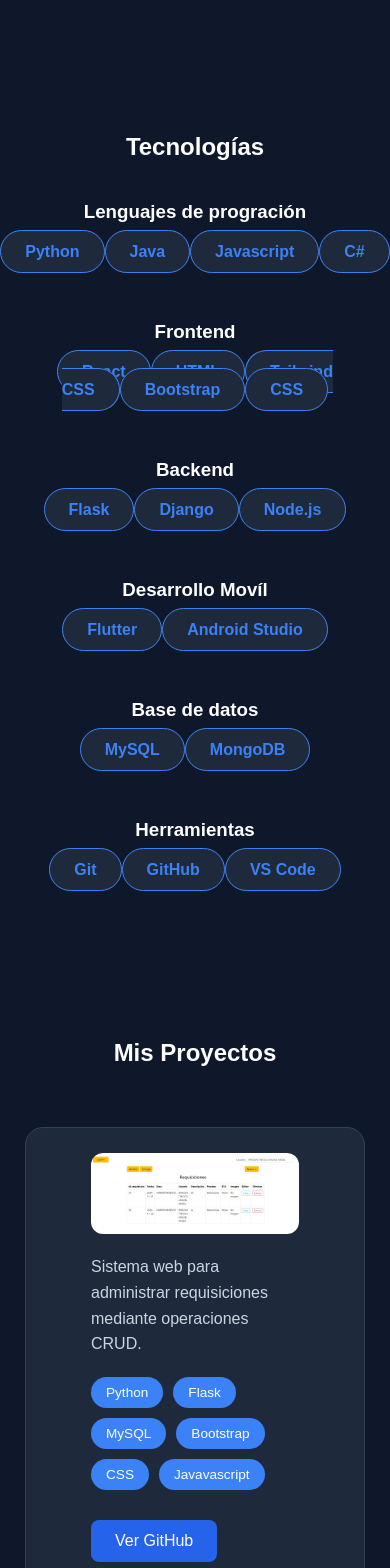
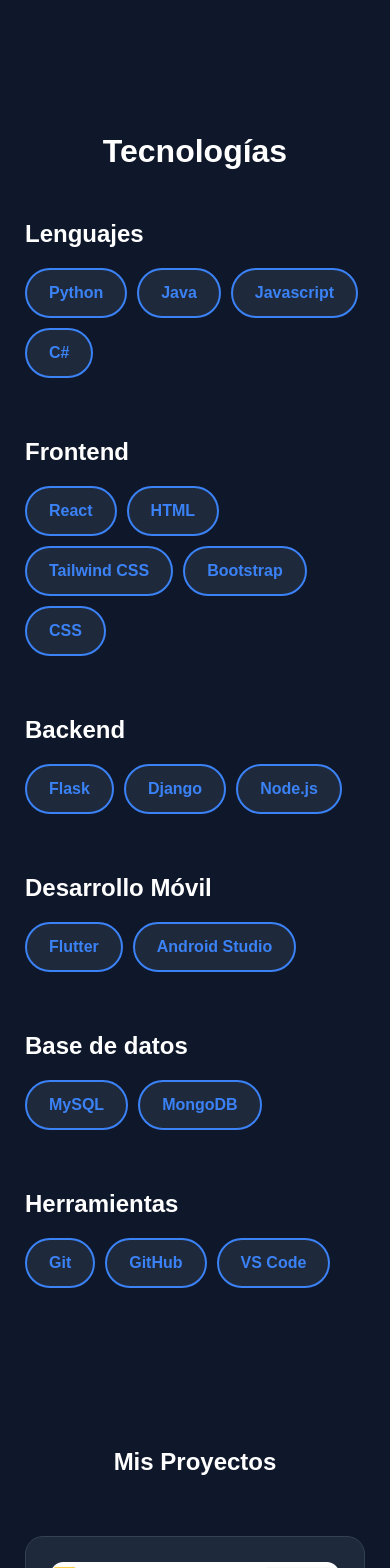
Before and after one commit to JesusCanales02/Portafolio, a React (Vite) app: page / in a window 390 px wide. Shown: the part 1640-3208 px from the top of the page. Built offline with nearby package versions, Linux system fonts and the light colour scheme.

Commit message:
Sepacion de tecnologias y de las tarjetas

```diff
--- a/src/componentes/ProjectCard/ProjectCard.css
+++ b/src/componentes/ProjectCard/ProjectCard.css
@@ -1,121 +1,99 @@
-.project-card{
+.project-card {
+    background: #1e293b;
+    border-radius: 18px;
+    padding: 30px 65px;
+    transition: 0.3s;
+    border: 1px solid #334155;
 
-    background:#1e293b;
-
-    border-radius:18px;
-
-    padding:25px 65px;
-
-    transition:.3s;
-
-    border:1px solid #334155;
-
+    /* Separación entre proyectos */
+    margin-bottom: 35px;
 }
 
-.project-image{
-    display: block;
-    margin: 0 auto 20px;
+.project-card:hover {
+    transform: translateY(-10px);
+    box-shadow: 0 20px 35px rgba(59, 130, 246, 0.25);
 }
 
-.project-card:hover{
 
-    transform:translateY(-10px);
+.project-image {
+    height: 180px;
+    border-radius: 12px;
+    background: #0f172a;
 
-    box-shadow:0 20px 35px rgba(59,130,246,.25);
+    display: flex;
+    justify-content: center;
+    align-items: center;
 
+    color: #64748b;
+
+    margin: 0 auto 25px;
+
+    object-fit: cover;
 }
 
-.project-image{
-
-    height:180px;
-
-    border-radius:12px;
-
-    background:#0f172a;
-
-    display:flex;
-
-    justify-content:center;
-
-    align-items:center;
-
-    color:#64748b;
-
-    margin-bottom:20px;
-
+.project-card h3 {
+    color: white;
+    margin-bottom: 10px;
 }
 
-.project-card h3{
-
-    color:white;
-
+.project-card p {
+    color: #cbd5e1;
+    line-height: 1.6;
 }
 
-.project-card p{
 
-    color:#cbd5e1;
+.tech-container {
+    display: flex;
+    flex-wrap: wrap;
 
-    line-height:1.6;
+    gap: 12px;
 
+    margin: 25px 0;
 }
 
-.tech-container{
+.tech {
+    background: #3b82f6;
+    color: white;
 
-    display:flex;
+    padding: 8px 15px;
 
-    flex-wrap:wrap;
+    border-radius: 30px;
 
-    gap:10px;
-
-    margin:20px 0;
-
+    font-size: 0.85rem;
 }
 
-.tech{
 
-    background:#3b82f6;
 
-    color:white;
+.github-btn {
+    display: inline-block;
 
-    padding:8px 15px;
+    margin-top: 10px;
 
-    border-radius:30px;
+    text-decoration: none;
 
-    font-size:.85rem;
+    background: #2563eb;
+    color: white;
 
+    padding: 12px 24px;
+
+    border-radius: 8px;
+
+    transition: 0.3s;
 }
 
-.github-btn{
-
-    display:inline-block;
-
-    margin-top:10px;
-
-    text-decoration:none;
-
-    background:#2563eb;
-
-    color:white;
-
-    padding:12px 24px;
-
-    border-radius:8px;
-
-    transition:.3s;
-
+.github-btn:hover {
+    background: #1d4ed8;
 }
 
-.github-btn:hover{
-
-    background:#1d4ed8;
-
-}
 
 @media (max-width: 768px) {
 
     .project-card {
         width: 100%;
         box-sizing: border-box;
+
+        padding: 25px;
+        margin-bottom: 25px;
     }
 
     .project-image {
@@ -123,4 +101,12 @@
         height: auto;
     }
 
+    .tech-container {
+        gap: 8px;
+    }
+
+    .tech {
+        padding: 7px 12px;
+        font-size: 0.8rem;
+    }
 }
--- a/src/componentes/Skills/Skills.css
+++ b/src/componentes/Skills/Skills.css
@@ -1,47 +1,93 @@
-.skills{
-
-    padding:100px 80px;
-
-    text-align:center;
-
+.skills {
+    min-height: 100vh;
+    padding: 100px 80px;
 }
 
-.skills-container{
-
-    margin-top:40px;
-
-    display:flex;
-
-    justify-content:center;
-
-    flex-wrap:wrap;
-
-    gap:20px;
-
+.skills h2 {
+    text-align: center;
+    color: white;
+    font-size: 2.5rem;
+    margin-bottom: 70px;
 }
 
-.skill{
-
-    padding:12px 24px;
-
-    background:#1e293b;
-
-    color:#3b82f6;
-
-    border:1px solid #3b82f6;
-
-    border-radius:50px;
-
-    font-weight:600;
-
-    transition:.3s;
-
+.skills-list {
+    max-width: 1100px;
+    margin: 0 auto;
+    display: flex;
+    flex-direction: column;
+    gap: 85px;
 }
 
-.skill:hover{
+.skill-category {
+    display: grid;
+    grid-template-columns: 260px 1fr;
+    align-items: center;
+    gap: 35px;
+}
 
-    background:#3b82f6;
+.skill-category h3 {
+    color: white;
+    font-size: 1.7rem;
+    margin: 0;
+}
 
-    color:white;
+.skills-items {
+    display: flex;
+    flex-wrap: wrap;
+    gap: 8px;
+}
 
+.skill {
+    padding: 18px 30px;
+    background: #1e293b;
+    color: #3b82f6;
+    border: 2px solid #3b82f6;
+    border-radius: 40px;
+    font-size: 1.2rem;
+    font-weight: 600;
+    transition: 0.3s;
 }
+
+.skill:hover {
+    background: #3b82f6;
+    color: white;
+    transform: translateY(-4px);
+    box-shadow: 0 8px 20px rgba(59, 130, 246, 0.3);
+}
+
+
+
+
+@media (max-width: 768px) {
+
+    .skills {
+        padding: 80px 25px;
+    }
+
+    .skills h2 {
+        font-size: 2rem;
+        margin-bottom: 50px;
+    }
+
+    .skills-list {
+        gap: 60px;
+    }
+
+    .skill-category {
+        display: block;
+    }
+
+    .skill-category h3 {
+        font-size: 1.5rem;
+        margin-bottom: 20px;
+    }
+
+    .skills-items {
+        gap: 10px;
+    }
+
+    .skill {
+        padding: 14px 22px;
+        font-size: 1rem;
+    }
+}
--- a/src/componentes/Skills/Skills.jsx
+++ b/src/componentes/Skills/Skills.jsx
@@ -3,21 +3,21 @@
 function Skills() {
 
     const skills = {
-        frontend : [
+        frontend: [
             "React",
             "HTML",
             "Tailwind CSS",
             "Bootstrap",
-        "CSS",
+            "CSS"
         ],
 
-        backend : [
+        backend: [
             "Flask",
             "Django",
             "Node.js"
         ],
 
-        DataBase : [
+        DataBase: [
             "MySQL",
             "MongoDB"
         ],
@@ -27,39 +27,45 @@
             "Android Studio"
         ],
 
-        Herramientas : [
+        Herramientas: [
             "Git",
             "GitHub",
             "VS Code"
         ],
 
-        Lenguajes:[
+        Lenguajes: [
             "Python",
             "Java",
             "Javascript",
             "C#"
         ]
-}
+    };
 
     return (
-
         <section className="skills">
 
             <h2>Tecnologías</h2>
 
-            <div className="skills-container">
-                <h3>Lenguajes de progración</h3>
-                <div className="Skills-lenguaje">
-                    {skills.Lenguajes.map((skill)=>(
+            <div className="skills-list">
+
+                {/* Lenguajes */}
+                <div className="skill-category">
+                    <h3>Lenguajes</h3>
+
+                    <div className="skills-items">
+                        {skills.Lenguajes.map((skill) => (
                             <span key={skill} className="skill">
                                 {skill}
                             </span>
                         ))}
                     </div>
+                </div>
 
-                <div className="skills-container">
+                {/* Frontend */}
+                <div className="skill-category">
                     <h3>Frontend</h3>
-                    <div className="Skills-lenguaje">
+
+                    <div className="skills-items">
                         {skills.frontend.map((skill) => (
                             <span key={skill} className="skill">
                                 {skill}
@@ -68,9 +74,11 @@
                     </div>
                 </div>
 
-                <div className="skills-container">
+                {/* Backend */}
+                <div className="skill-category">
                     <h3>Backend</h3>
-                    <div className="Skills-lenguaje">
+
+                    <div className="skills-items">
                         {skills.backend.map((skill) => (
                             <span key={skill} className="skill">
                                 {skill}
@@ -79,9 +87,11 @@
                     </div>
                 </div>
 
-                <div className="skills-container">
-                    <h3>Desarrollo Movíl</h3>
-                    <div className="Skills-lenguaje">
+                {/* Desarrollo móvil */}
+                <div className="skill-category">
+                    <h3>Desarrollo Móvil</h3>
+
+                    <div className="skills-items">
                         {skills.Mobile.map((skill) => (
                             <span key={skill} className="skill">
                                 {skill}
@@ -90,22 +100,26 @@
                     </div>
                 </div>
 
-                <div className="skills-container">
+                {/* Base de datos */}
+                <div className="skill-category">
                     <h3>Base de datos</h3>
-                    <div className="Skills-lenguaje">
+
+                    <div className="skills-items">
                         {skills.DataBase.map((skill) => (
-                            <span className="skill" key={skill}>
+                            <span key={skill} className="skill">
                                 {skill}
                             </span>
                         ))}
                     </div>
                 </div>
 
-                <div className="skills-container">
+                {/* Herramientas */}
+                <div className="skill-category">
                     <h3>Herramientas</h3>
-                    <div className="Skills-lenguaje">
-                        {skills.Herramientas.map((skill) =>(
-                            <span className="skill" key={skill}>
+
+                    <div className="skills-items">
+                        {skills.Herramientas.map((skill) => (
+                            <span key={skill} className="skill">
                                 {skill}
                             </span>
                         ))}
@@ -115,9 +129,7 @@
             </div>
 
         </section>
-
     );
-
 }
 
 export default Skills;
```
Lines whose indentation alone changed are shown as unchanged.
